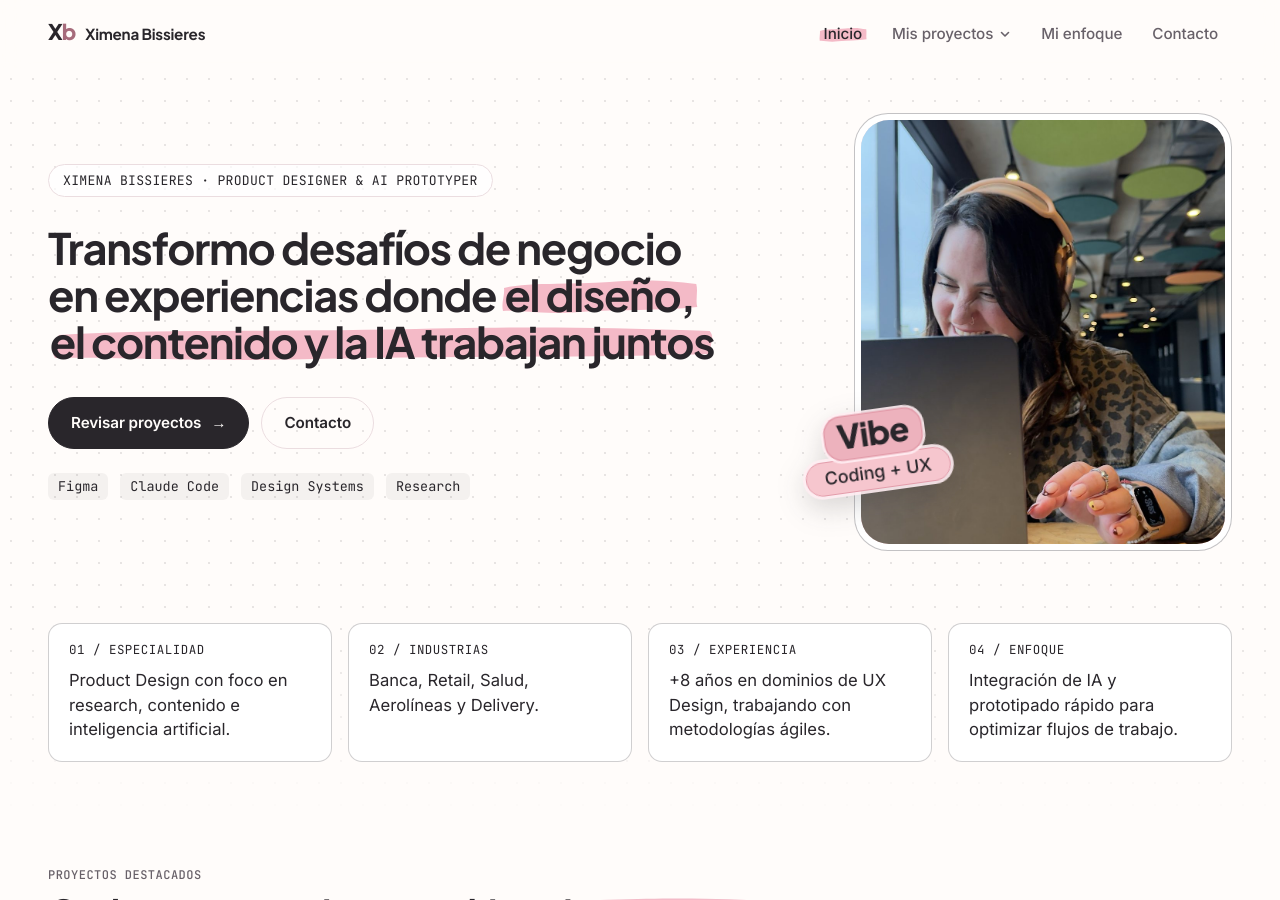
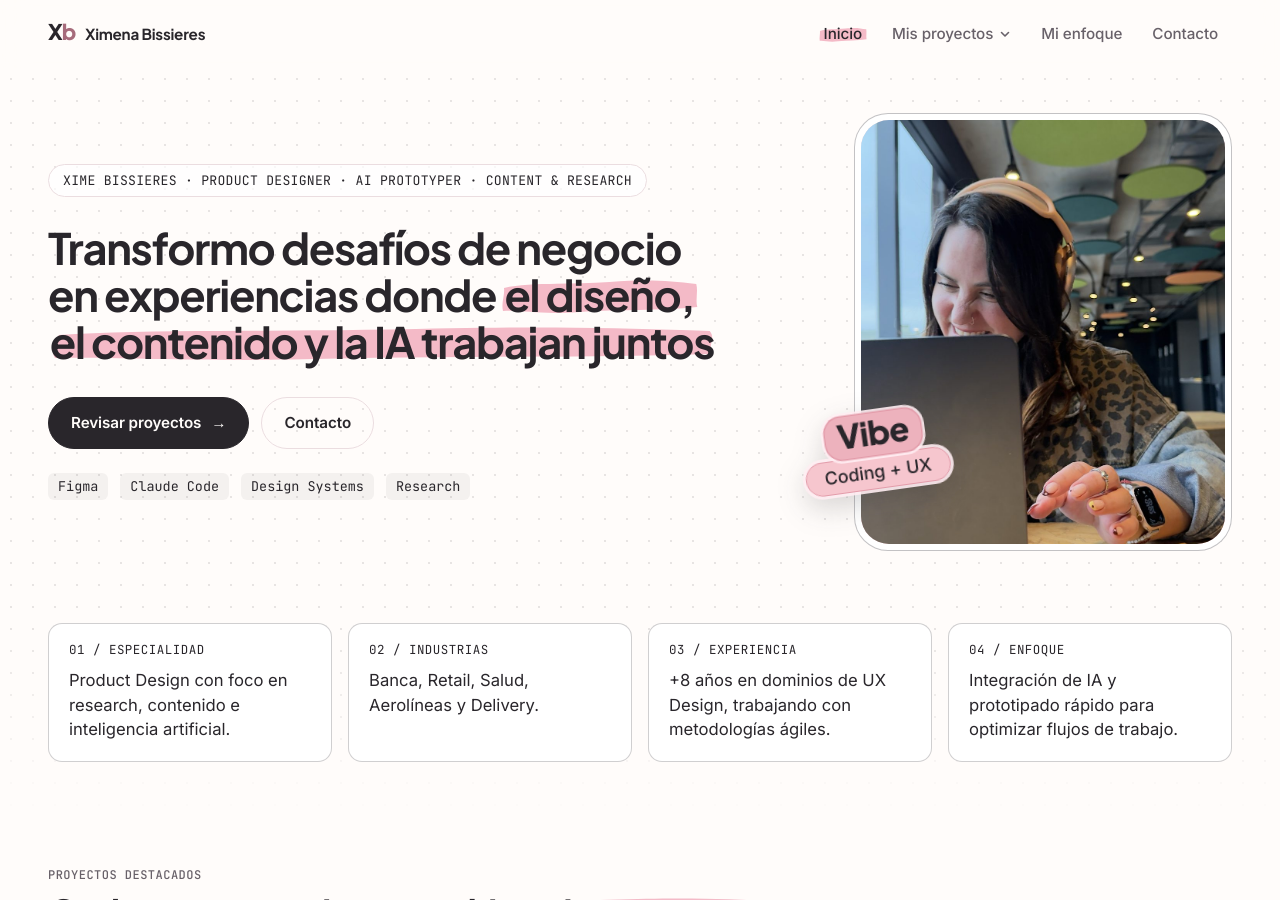
Before and after one commit to ximebissieres/Ximebissieres.github.io, a Jekyll site: the page built from index.html, in a window 1280 px wide and 900 px high. Built offline with Jekyll 4.4.1, drawn with Linux system fonts in a browser that asks for light colours.

Commit message:
Home: nuevo epígrafe del hero
Co-Authored-By: Claude Opus 5.5 <noreply@anthropic.com>
Claude-Session: https://claude.ai/code/session_01DJ4kQgEHjb3PtnpPBBuZ5X

```diff
--- a/_data/home.yml
+++ b/_data/home.yml
@@ -40,7 +40,7 @@ menu:
 
 # --- 01 · Hero: presentación --------------------------------------------------
 hero:
-  etiqueta: "Ximena Bissieres · Product Designer & AI Prototyper"   # pastilla sobre el título
+  etiqueta: "Xime Bissieres · Product Designer · AI Prototyper · Content & Research"   # pastilla sobre el título
   titulo: "Transformo desafíos de negocio // en experiencias donde *el diseño, // el contenido y la IA trabajan juntos*"   # *texto* = subrayado rosa · " // " = salto de línea (solo en computador)
   # Párrafo bajo el título: vacío = no se muestra. Texto anterior, por si quieres recuperarlo:
   # "Identifico oportunidades y transformo problemas complejos en experiencias digitales claras y accesibles, conectando las necesidades de las personas con los objetivos del negocio."
```
